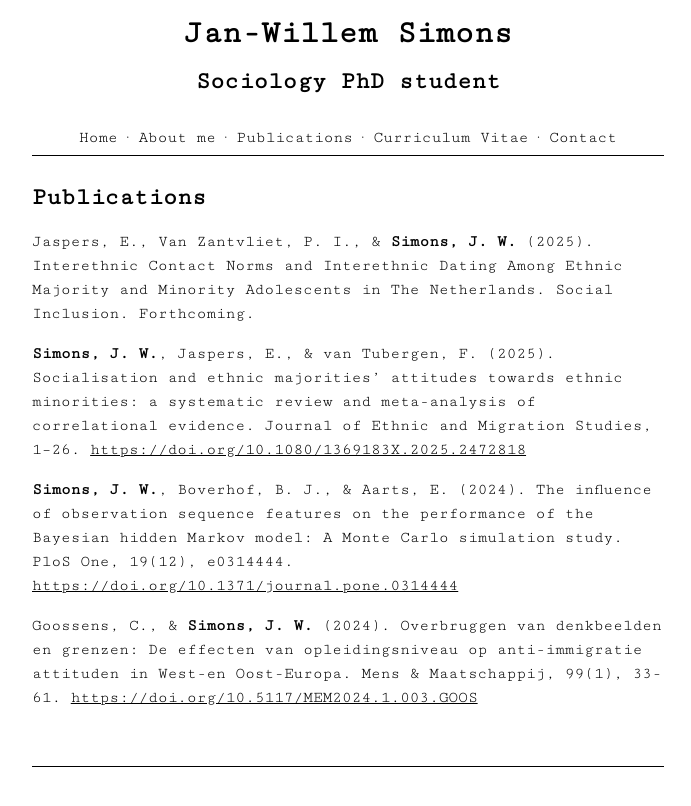
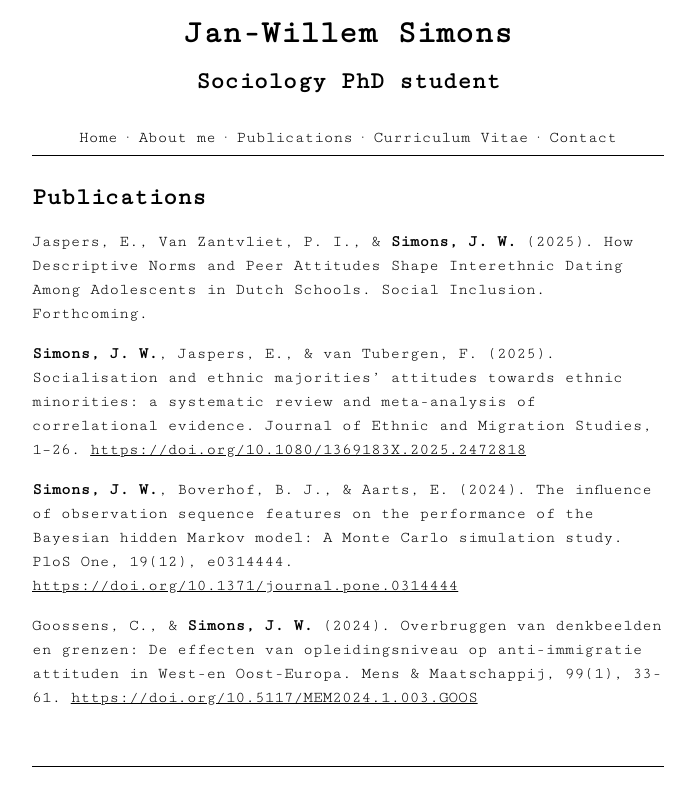
Before and after one commit to jwgsim/jwgsim.github.io, a Jekyll site: the page built from publications.md, in a window 1280 px wide. Shown: the top 806 px of the page, without its empty margins (292-983 px from the left). Built offline with Jekyll 4.4.1, drawn with Linux system fonts in a browser that asks for light colours.

Commit message:
Update publications.md

```diff
--- a/publications.md
+++ b/publications.md
@@ -4,7 +4,7 @@ title: Publications
 permalink: /publications/
 ---
 
-Jaspers, E., Van Zantvliet, P. I., & **Simons, J. W.** (2025). Interethnic Contact Norms and Interethnic Dating Among Ethnic Majority and Minority Adolescents in The Netherlands. Social Inclusion. Forthcoming.
+Jaspers, E., Van Zantvliet, P. I., & **Simons, J. W.** (2025). How Descriptive Norms and Peer Attitudes Shape Interethnic Dating Among Adolescents in Dutch Schools. Social Inclusion. Forthcoming.
 
 **Simons, J. W.**, Jaspers, E., & van Tubergen, F. (2025). Socialisation and ethnic majorities’ attitudes towards ethnic minorities: a systematic review and meta-analysis of correlational evidence. Journal of Ethnic and Migration Studies, 1–26. <a href="https://doi.org/10.1080/1369183X.2025.2472818"> https://doi.org/10.1080/1369183X.2025.2472818</a>
 
```
